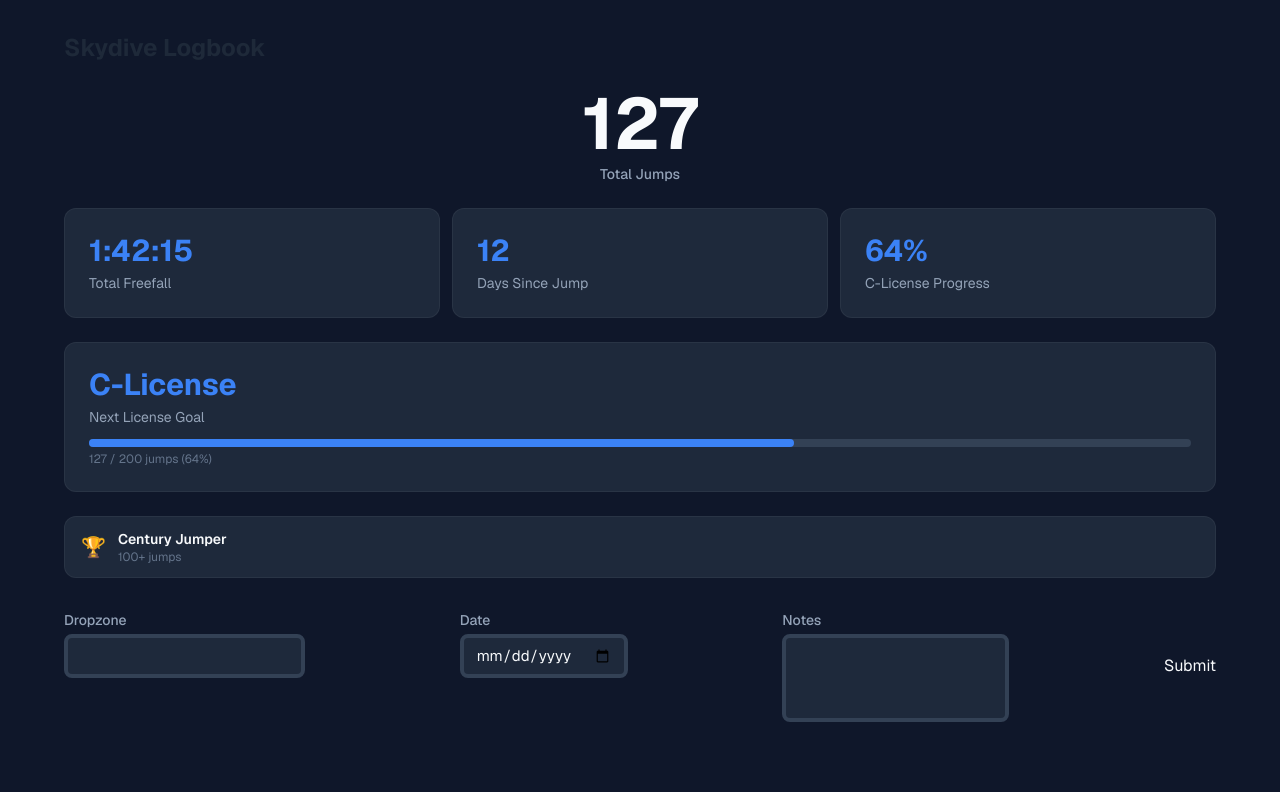
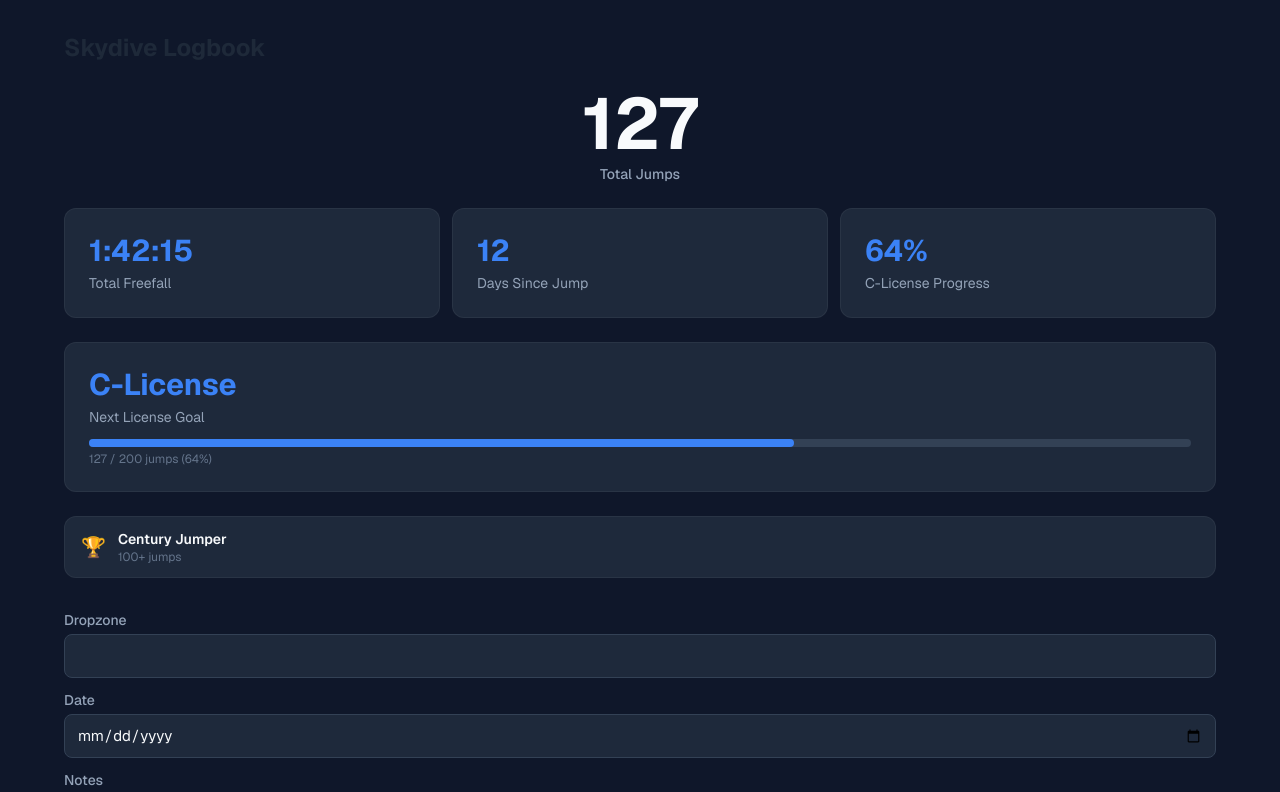
Before and after one commit to ioana996/skyvault-saas, a Next.js app: page / in a window 1280 px wide. Shown: the top 792 px of the page. Built offline with nearby package versions, Linux system fonts and the light colour scheme.

Commit message:
feat: restyle JumpLoggingForm with stacked layout and styled Log Jump button

```diff
--- a/src/app/components/JumpLoggingForm/JumpLoggingForm.tsx
+++ b/src/app/components/JumpLoggingForm/JumpLoggingForm.tsx
@@ -1,6 +1,6 @@
-import { formFields } from "@/app/data/form-fields";
-import FormField from "../FormField/FormField";
-import { FormValues } from "@/lib/types";
+import { formFields } from '@/app/data/form-fields';
+import FormField from '../FormField/FormField';
+import { FormValues } from '@/lib/types';
 
 interface JumpLoggingFormProps {
   values: FormValues;
@@ -16,17 +16,21 @@ const JumpLoggingForm = ({
   onSubmit,
 }: JumpLoggingFormProps) => {
   return (
-    <form onSubmit={onSubmit} className="flex flex-row justify-between">
+    <form onSubmit={onSubmit} className="flex flex-col gap-3">
       {formFields.map((fieldConfig) => (
         <FormField
           key={fieldConfig.name}
           {...fieldConfig}
           value={values[fieldConfig.name as keyof FormValues]}
           onChange={onChange}
-          className="border-4 border-indigo-500"
         />
       ))}
-      <button type="submit">Submit</button>
+      <button
+        type="submit"
+        className="w-full mt-2 min-h-[44px] rounded-lg bg-sky-primary text-white font-semibold text-[15px] hover:bg-blue-600 active:bg-blue-700 transition-colors"
+      >
+        Log Jump
+      </button>
     </form>
   );
 };
```
Also changed, not shown: 1 other file (tests, documents, lock files or other folders).
